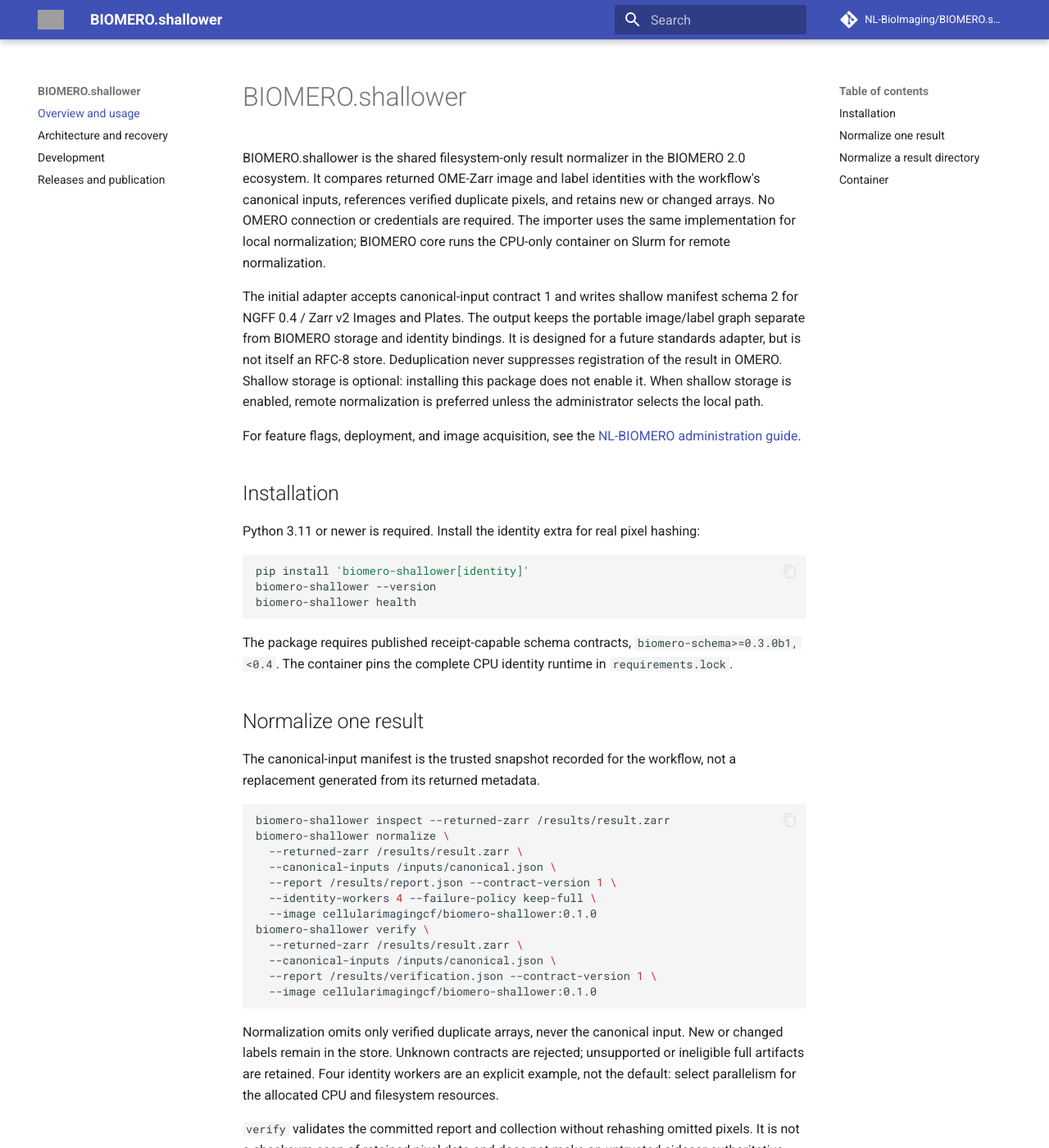
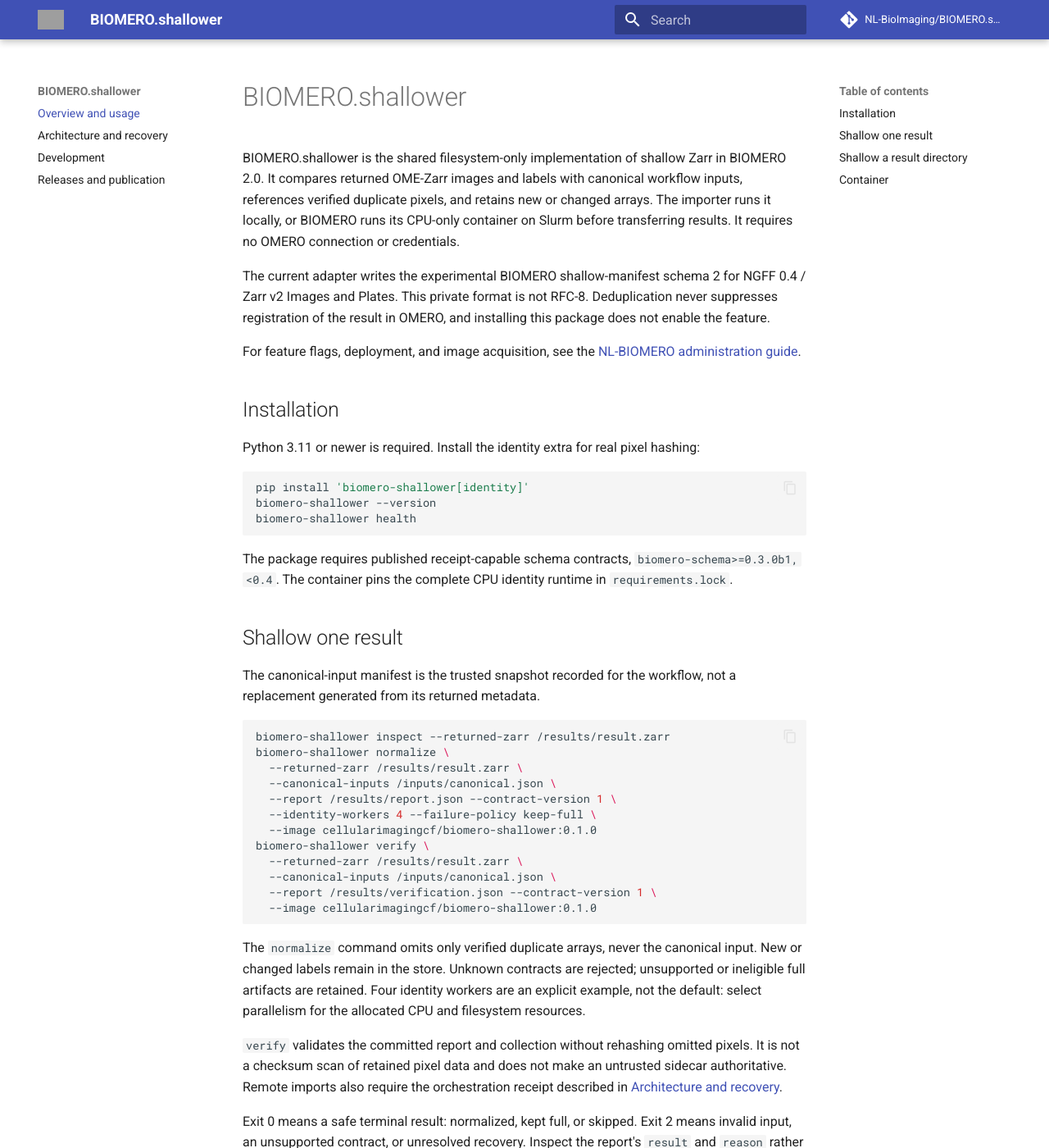
Before and after one commit to NL-BioImaging/BIOMERO.shallower, an MkDocs documentation site: the page built from docs/index.md, in a window 1280 px wide and 1400 px high. Shown: the whole window at 82% size. Built offline with MkDocs 1.6.1 and Material for MkDocs 9.7.7, drawn with Linux system fonts in a browser that asks for light colours; comment, search, counter and statistics services are not loaded; some of the changed text lies outside the part shown; grey boxes are pictures that could not be loaded.

Commit message:
docs: simplify shallow Zarr terminology

````diff
--- a/biomero_shallower/__init__.py
+++ b/biomero_shallower/__init__.py
@@ -1,4 +1,4 @@
-"""BIOMERO filesystem result normalizer."""
+"""BIOMERO filesystem result shallower."""
 
 from importlib.metadata import PackageNotFoundError, version
 
--- a/docs/index.md
+++ b/docs/index.md
@@ -1,21 +1,16 @@
 # BIOMERO.shallower
 
-BIOMERO.shallower is the shared filesystem-only result normalizer in the
-BIOMERO 2.0 ecosystem. It compares returned OME-Zarr image and label identities
-with the workflow's canonical inputs, references verified duplicate pixels,
-and retains new or changed arrays. No OMERO connection or credentials are
-required. The importer uses the same implementation for local normalization;
-BIOMERO core runs the CPU-only container on Slurm for remote normalization.
+BIOMERO.shallower is the shared filesystem-only implementation of shallow Zarr
+in BIOMERO 2.0. It compares returned OME-Zarr images and labels with canonical
+workflow inputs, references verified duplicate pixels, and retains new or
+changed arrays. The importer runs it locally, or BIOMERO runs its CPU-only
+container on Slurm before transferring results. It requires no OMERO connection
+or credentials.
 
-The initial adapter accepts canonical-input contract 1 and writes shallow
-manifest schema 2 for NGFF 0.4 / Zarr v2 Images and Plates. The output keeps
-the portable image/label graph separate from BIOMERO storage and identity
-bindings. It is designed for a future standards adapter, but is not itself an
-RFC-8 store.
-Deduplication never suppresses registration of the result in OMERO.
-Shallow storage is optional: installing this package does not enable it.
-When shallow storage is enabled, remote normalization is preferred unless
-the administrator selects the local path.
+The current adapter writes the experimental BIOMERO shallow-manifest schema 2
+for NGFF 0.4 / Zarr v2 Images and Plates. This private format is not RFC-8.
+Deduplication never suppresses registration of the result in OMERO, and
+installing this package does not enable the feature.
 
 For feature flags, deployment, and image acquisition, see the
 [NL-BIOMERO administration guide](https://nl-bioimaging.github.io/NL-BIOMERO/master/sysadmin/remote-shallower.html).
@@ -35,7 +30,7 @@ The package requires published receipt-capable schema contracts,
 `biomero-schema>=0.3.0b1,<0.4`. The container pins the complete CPU identity
 runtime in `requirements.lock`.
 
-## Normalize one result
+## Shallow one result
 
 The canonical-input manifest is the trusted snapshot recorded for the workflow,
 not a replacement generated from its returned metadata.
@@ -55,7 +50,8 @@ biomero-shallower verify \
   --image cellularimagingcf/biomero-shallower:0.1.0
 ```
 
-Normalization omits only verified duplicate arrays, never the canonical input.
+The `normalize` command omits only verified duplicate arrays, never the
+canonical input.
 New or changed labels remain in the store. Unknown contracts are rejected;
 unsupported or ineligible full artifacts are retained. Four identity workers
 are an explicit example, not the default: select parallelism for the allocated
@@ -71,10 +67,10 @@ means invalid input, an unsupported contract, or unresolved recovery. Inspect
 the report's `result` and `reason` rather than interpreting exit 0 as proof that
 all artifacts became shallow.
 
-## Normalize a result directory
+## Shallow a result directory
 
 `normalize-tree` is the orchestration interface. It discovers outermost Zarr
-stores and writes `.biomero-shallow-batch.json` with receipts for normalized
+stores and writes `.biomero-shallow-batch.json` with receipts for shallowed
 artifacts. Ordinary non-Zarr outputs remain in place. Each artifact's durable
 report is `.biomero-shallow-report.json`; `--report` writes an additional copy.
 See the [report contracts](https://nl-bioimaging.github.io/biomero-schema/remote-shallower-contracts/).
@@ -88,7 +84,7 @@ docker run --rm --network none cellularimagingcf/biomero-shallower:0.1.0 health
 The image runs as UID/GID `10001:10001`. Bind the returned result directory
 writable and the canonical-input manifest read-only; the remote helper does not
 need a mount of the canonical pixel stores themselves. Writable results require
-POSIX locks, atomic rename, and fsync. Do not normalize output while a workflow
+POSIX locks, atomic rename, and fsync. Do not shallow output while a workflow
 is still writing it.
 
 For Slurm execution and SIF acquisition, follow the
--- a/pyproject.toml
+++ b/pyproject.toml
@@ -5,7 +5,7 @@ build-backend = "setuptools.build_meta"
 [project]
 name = "biomero-shallower"
 dynamic = ["version"]
-description = "Filesystem normalization of BIOMERO returned OME-Zarr"
+description = "Filesystem shallowing of BIOMERO returned OME-Zarr"
 readme = "README.md"
 requires-python = ">=3.11"
 license = "Apache-2.0"
````
Also changed, not shown: README.md (+13 -20 lines), docs/architecture.md (+11 -13 lines), docs/development.md (+3 -3 lines), docs/releases.md (+2 -2 lines).
